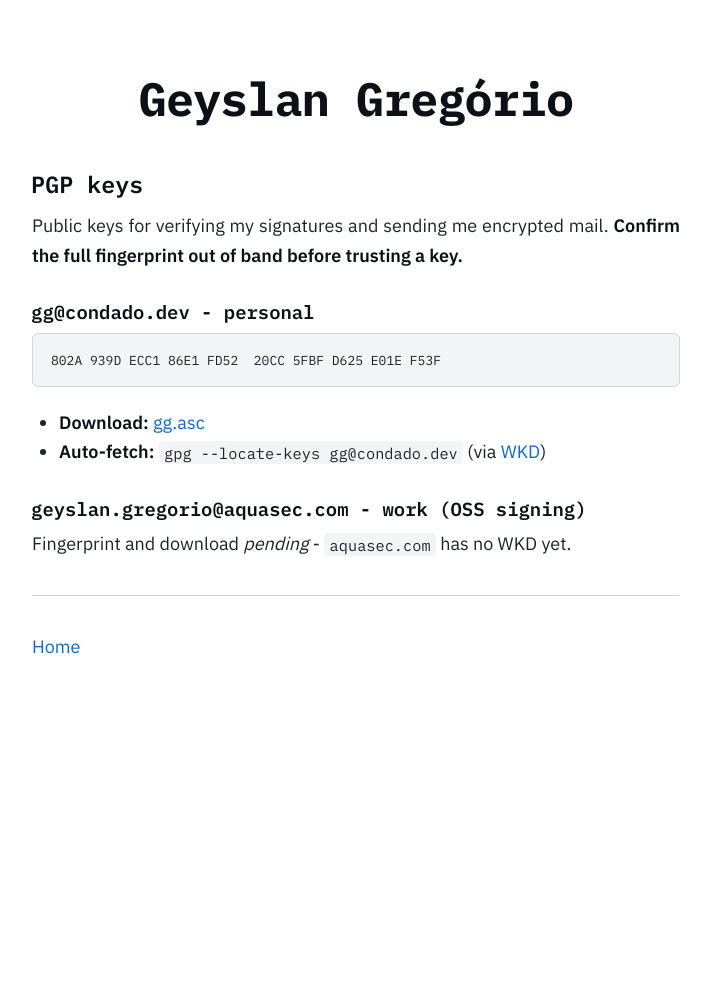
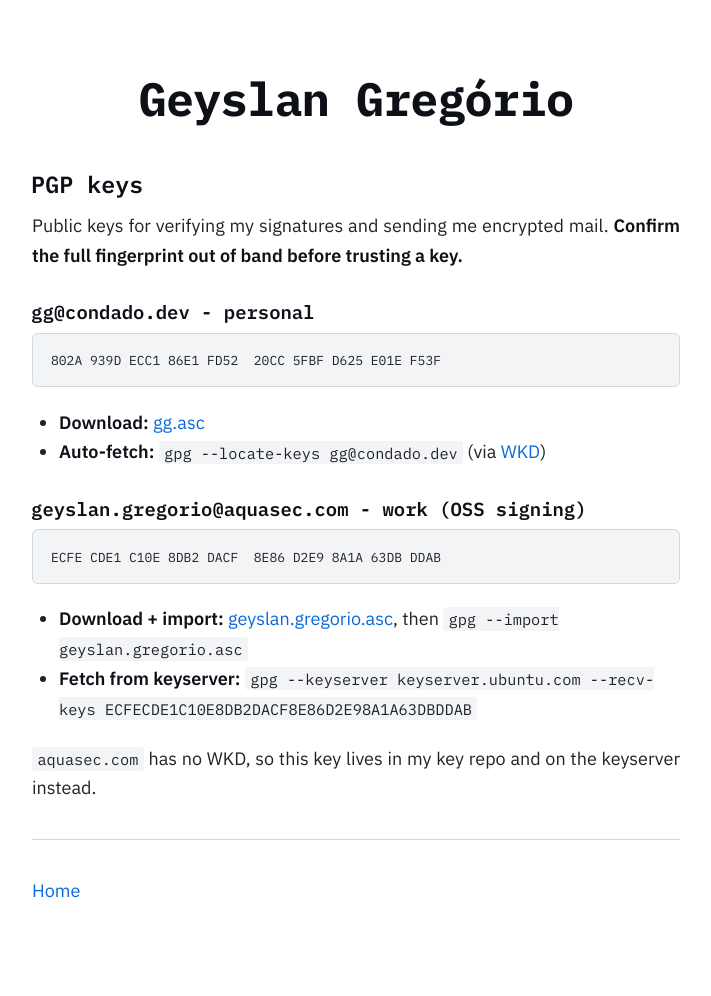
Before and after one commit to geyslan/geyslan.github.io, a Jekyll site: the page built from pgp.md, in a window 1280 px wide. Shown: the whole page, without its empty margins (284-995 px from the left). Built offline with Jekyll 4.4.1, drawn with Linux system fonts in a browser that asks for light colours; before the commit the page ends 900 px from its top, so only the background shows below that.

Commit message:
feat: add aquasec key

````diff
--- a/pgp.md
+++ b/pgp.md
@@ -18,7 +18,14 @@ Public keys for verifying my signatures and sending me encrypted mail.
 
 ### geyslan.gregorio@aquasec.com - work (OSS signing)
 
-Fingerprint and download _pending_ - `aquasec.com` has no WKD yet.
+```
+ECFE CDE1 C10E 8DB2 DACF  8E86 D2E9 8A1A 63DB DDAB
+```
+
+- **Download + import:** [geyslan.gregorio.asc](https://openpgpkey.condado.dev/keys/aquasec.com/geyslan.gregorio.asc), then `gpg --import geyslan.gregorio.asc`
+- **Fetch from keyserver:** `gpg --keyserver keyserver.ubuntu.com --recv-keys ECFECDE1C10E8DB2DACF8E86D2E98A1A63DBDDAB`
+
+`aquasec.com` has no WKD, so this key lives in my key repo and on the keyserver instead.
 
 ---
 
````
